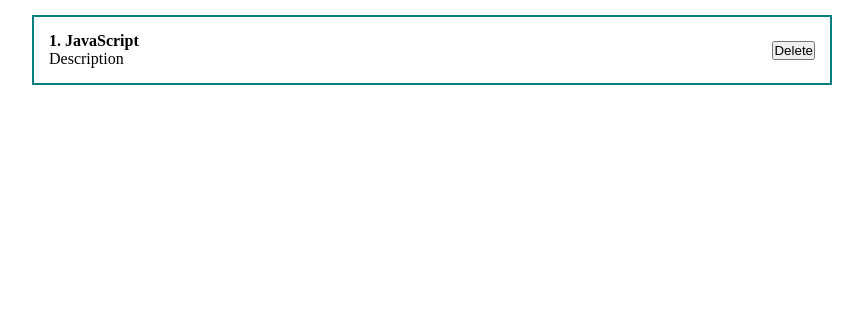
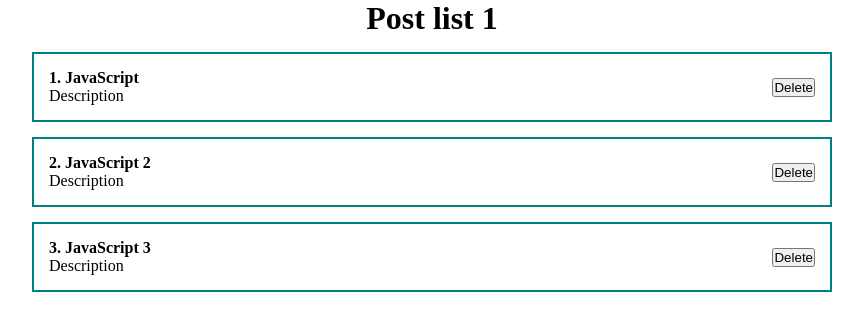
Before and after one commit to georgdronov/react-to-do, a React (Create React App) app: page / in a window 1280 px wide. Shown: the top 330 px of the page, without its empty margins (208-1071 px from the left). Built offline with nearby package versions, Linux system fonts and the light colour scheme.

Commit message:
add new components

```diff
--- a/src/App.js
+++ b/src/App.js
@@ -1,16 +1,19 @@
 import React, { useState } from "react";
-import Counter from "./components/Counter";
-import ClassCounter from "./components/ClassCounter";
 import './styles/App.css'
-import { PostItem } from "./components/PostItem";
+import { PostList } from "./components/PostList";
+
 
 function App() {
-  const [value, setValue] = useState("Input text")
 
+  const [posts, setPosts] = useState([
+    { id: 1, title: "JavaScript", body: "Description" },
+    { id: 2, title: "JavaScript 2", body: "Description" },
+    { id: 3, title: "JavaScript 3", body: "Description" }
+  ])
 
   return (
     <div className="App">
-      <PostItem post={{ id: 1, title: "JavaScript", body: "Description" }} />
+      <PostList posts={posts} title={"Post list 1"}/>
 
     </div>
   );
--- /dev/null
+++ b/src/components/PostList.jsx
@@ -0,0 +1,14 @@
+import React from "react";
+import { PostItem } from "./PostItem";
+
+
+export const PostList = ({ posts, title }) => {
+    return (
+        <div>
+            <h1 style={{ textAlign: 'center' }}>{title}</h1>
+            {posts.map(post =>
+                <PostItem post={post} key={post.id} />
+            )}
+        </div>
+    );
+};
```
